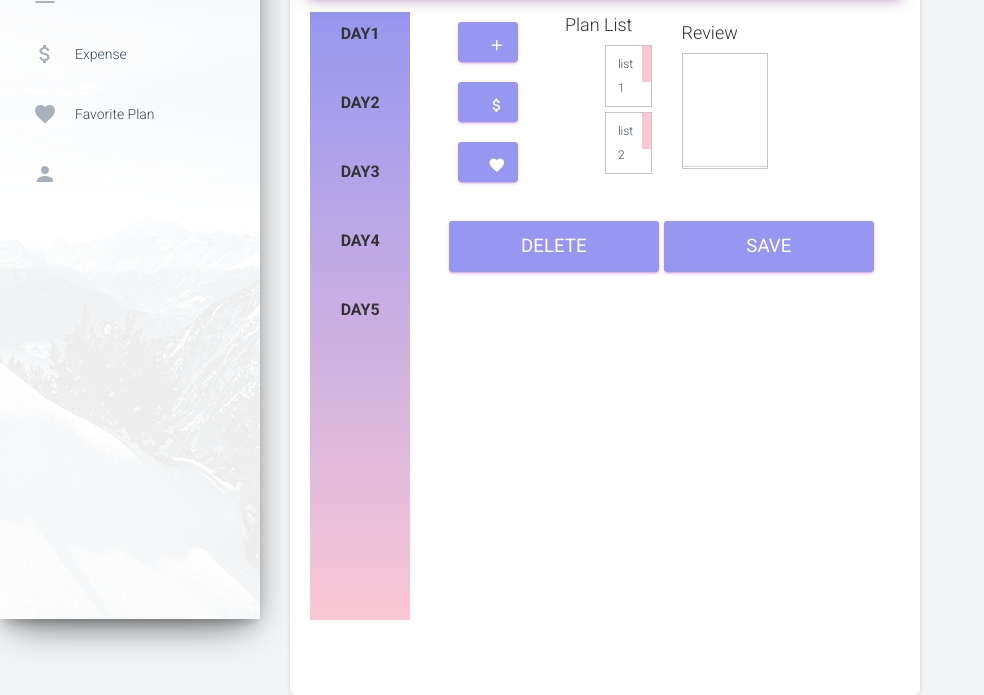
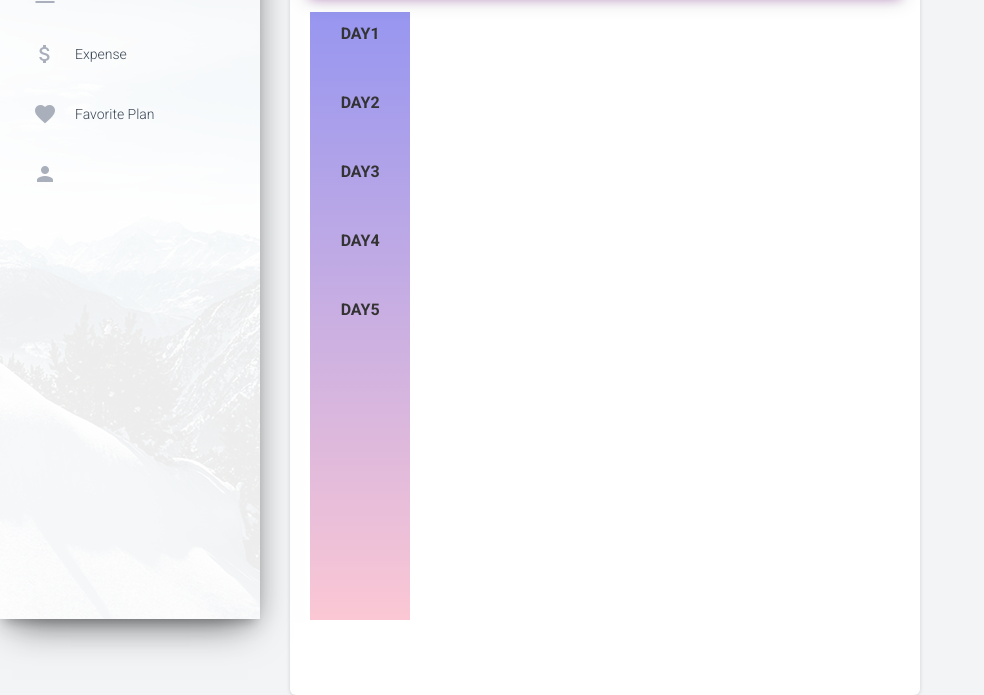
Before and after one commit to phj2309/yamae, a website: page www/detailPlanShow.html in a window 1280 px wide. Shown: the part 181-876 px from the top of the page, without its empty margins (0-984 px from the left). Drawn offline with nearby package versions, Linux system fonts and the light colour scheme; some packages are replaced by stand-ins of ours; a script that the page names is missing.

Commit message:
현주 수정

```diff
--- a/www/detailPlanShow.html
+++ b/www/detailPlanShow.html
@@ -23,7 +23,8 @@
     <link href="../../static/css/detailPlanShow.css" rel="stylesheet" />
     <script src="https://code.jquery.com/jquery-3.4.1.min.js"
         integrity="sha256-CSXorXvZcTkaix6Yvo6HppcZGetbYMGWSFlBw8HfCJo=" crossorigin="anonymous"></script>
-    <script src="../../static/js/detailPlanShow.js"></script>
+    <script src="https://www.w3schools.com/lib/w3.js"></script>
+    <script src="https://ajax.googleapis.com/ajax/libs/jquery/3.2.1/jquery.min.js"></script>
 </head>
 
 <body class="">
@@ -113,44 +114,7 @@
                                                 </script>
                                             </nav>
                                         </div>
-                                        <div class="rightbox">
-                                            <form>
-                                                <div class="row">
-                                                    <div class="col-md-3" id="detailViewColor">
-                                                        <button type="button" class="btn btn-primary" onClick="location.href= 'detailPlanCreate.html'">
-                                                            <i class='material-icons'>add</i>
-                                                        </button>
-                                                        <button type="button" class="btn btn-primary" onClick="location.href='costPage.html'">
-                                                            <i class="material-icons">attach_money</i>
-                                                        </button>
-                                                        <button type="button" class="btn btn-primary"><i class="material-icons"> favorite</i>
-                                                        </button>
-                                                    </div>
-                                                    <br /><br /><br />
-                                                    <div class="col-md-3">
-                                                        <h4>Plan List</h4>
-                                                        <ul class="drag-list">
-                                                            <li><span class="title">list 1</span><span class="drag-area"></span></li>
-                                                            <li><span class="title">list 2</span><span class="drag-area"></span></li>
-                                                        </ul>
-                                                    </div>
-                                                    <div class="col-md-3">
-                                                        <div class="form-group">
-                                                            <h4>Review</h4><textarea id="textfield" rows="5" cols="20" class="form-control"
-                                                                style="border:1px solid rgb(196, 196, 196);"></textarea>
-                                                        </div>
-                                                    </div>
-                                                </div>
-                                                <br />
-
-                                                    <button type="button" class="btn btn-primary" id="detailViewColor2"
-                                                    style="width :48%; font-size:14pt;">Delete</button>
-
-                                                    <button type="submit" class="btn btn-primary"
-                                                    id="detailViewColor2" style="width :48%; font-size:14pt;">Save</button>
-                                                <div class="clearfix"></div>
-                                            </form>
-                                        </div>
+                                        <div w3-include-html="./detailPlanLoop.html"></div>
                                     </div>
                                 </div>
                             </div>
@@ -207,8 +171,13 @@
     <script type="text/javascript" src="../../static/js/drag-arrange.js"></script>
     <script type="text/javascript" src="../../static/js/drag-arrange.min.js"></script>
     <script>
+
+        w3IncludeHTML();
+
         $(document).ready(function () {
             $().ready(function () {
+
+                $("#detailPlanLoop").load("./detailPlanLoop.html");
 
                 $('#add').click(function () {
                     $('#add_contents').append("<div class='col-12' id= 'add_contents'><div class='form-group'><label class='bmd-label-floating'>Your Travel Mates</label><input type='text' class='form-control'></div></div>")
```
